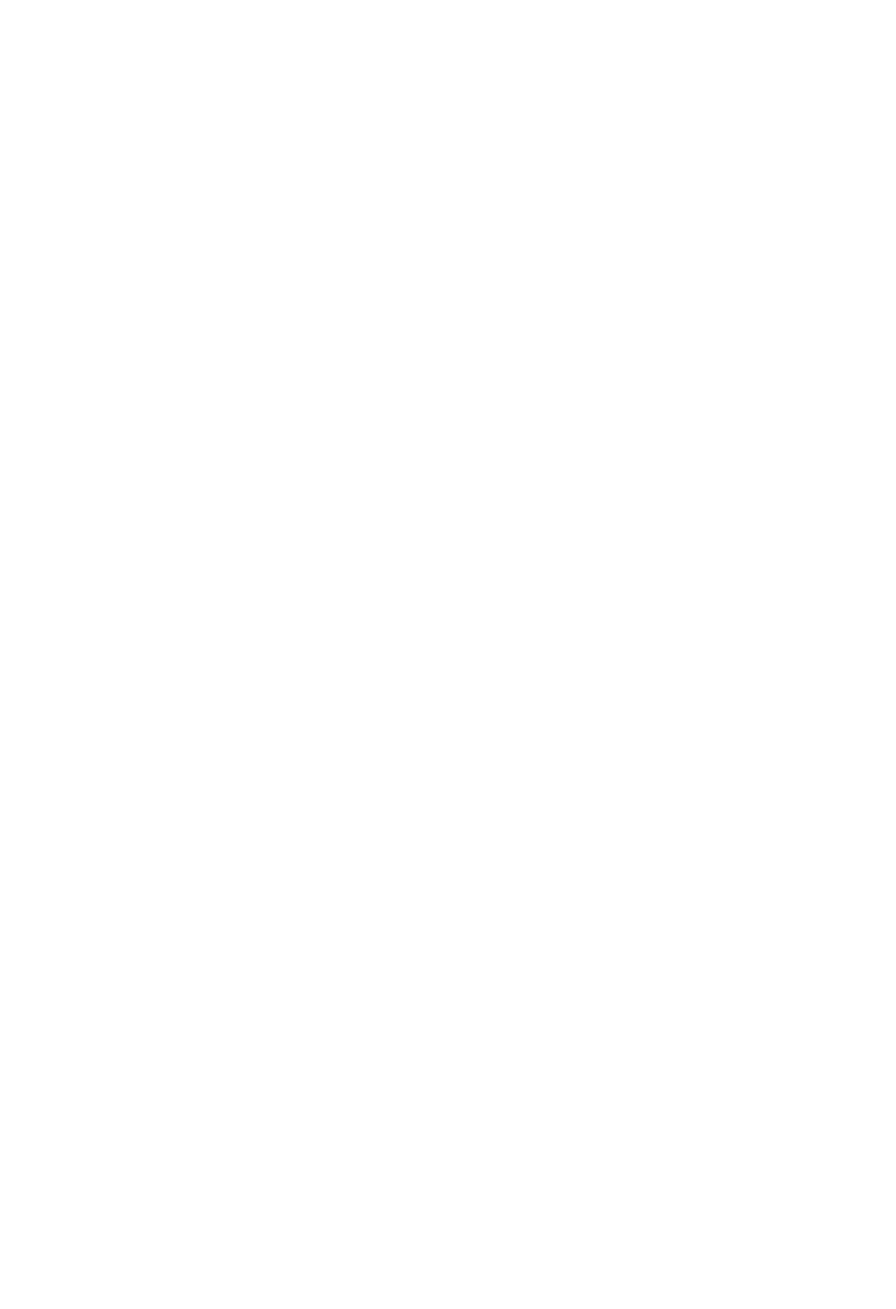
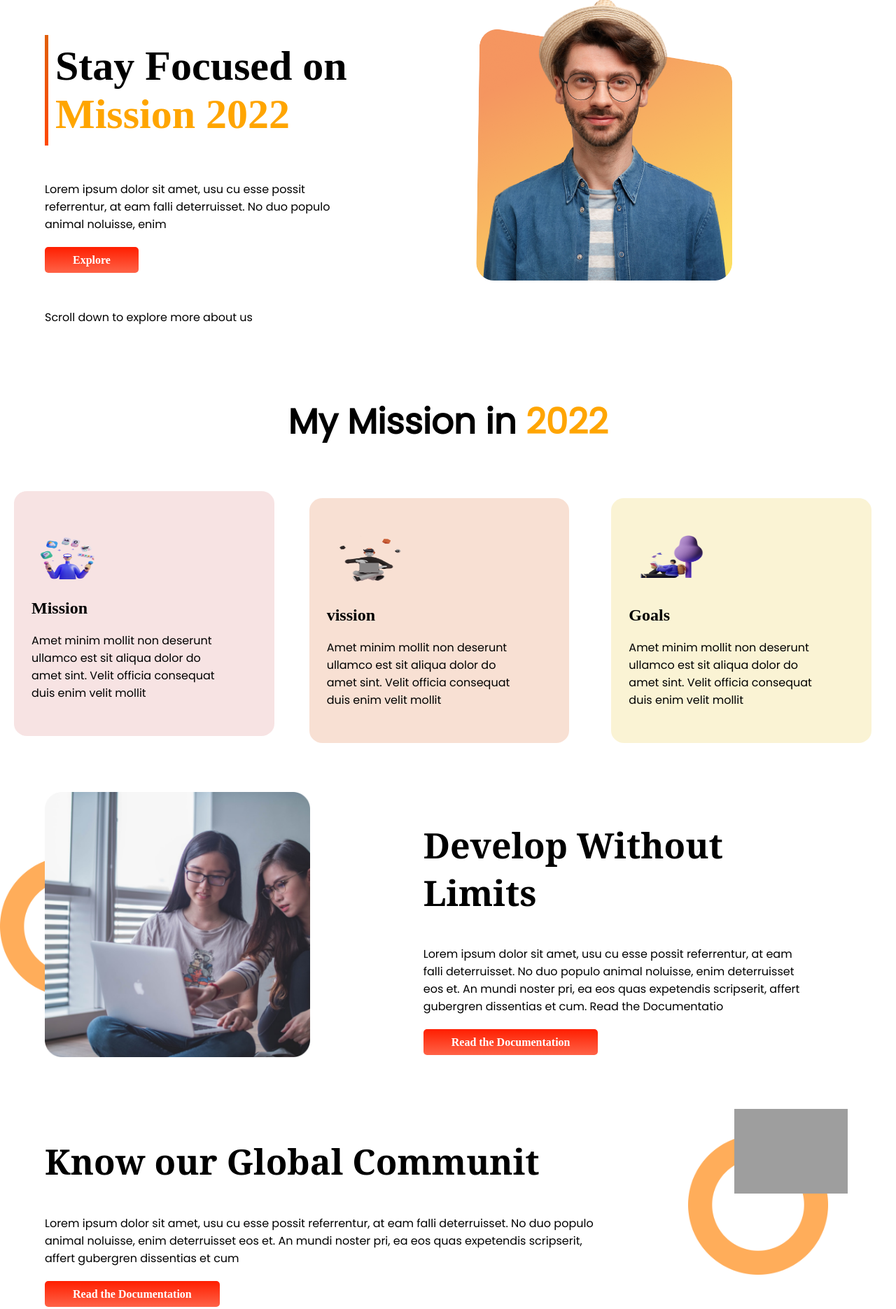
Before and after one commit to shadinraj20/web-port-1, a plain HTML site: page index.html in a window 1280 px wide. Shown: the top 1871 px of the page at 70% size. Before the commit the page ends 800 px from the top, so only its background shows below. Drawn offline with Linux system fonts and the light colour scheme; grey boxes are pictures that could not be loaded; a web font is replaced by a local one.

Commit message:
complite website

```diff
--- /dev/null
+++ b/css/style.css
@@ -0,0 +1,156 @@
+
+body{
+    font-family: 'Poppins', sans-serif;
+    font-family: 'Solway', serif;
+    margin:0;
+
+}
+P{
+    font-family: 'Poppins', sans-serif;
+    margin-right: 20%;
+    margin-bottom: 30px;
+}
+
+.flaxibal-ariea{
+    display: flex;
+    padding-left: 5%;
+    margin-bottom: 70px;
+
+}
+.top-ariea{
+    width: 50%;
+    margin-right:5%;
+
+
+}
+.top-item{
+    font-size:60px;
+    font-weight: 600;
+    border-left: 5px solid;
+    border-image: linear-gradient(rgb(224, 95, 9), rgb(255, 72, 0));
+    border-image-slice: 1;
+    padding: 10px;
+    margin-bottom: 50px;
+}
+.orange{
+    color:orange
+}
+
+img{
+    width: 70%;
+    margin-right: 30px;
+}
+.btn-link{
+    text-decoration: none;
+    padding: 10px 40px;
+    border-radius: 5px;
+    font-weight: 700;
+    background-image: linear-gradient(rgb(255, 30, 0),tomato);
+    color: white ;
+
+}
+
+.p1{
+    margin-top: 60px;
+}
+
+.my-mission{
+    text-align: center;
+    font-size: 50px;
+    font-weight:bold;
+    font-family: 'Poppins', sans-serif;
+}
+.orange{
+    color: orange;
+}
+.missain-ariea{
+    display: flex;
+    margin-bottom: 40px;
+    margin-right: 5px;
+
+}
+.icon{
+    width: 120px;
+    height: 80px;
+    padding-top: 50px;
+}
+
+.missain-item{
+    font-family: 'Solway', serif;
+    width:  28%;
+    height: 350px;
+    background-color: rgba(226, 159, 159, 0.295);
+    border-radius: 5%;
+    padding-left: 25px;
+    margin: 20px;
+}
+
+.missain-item-2{
+    width: 28%;
+    height: 350px;
+    background-color: rgba(231, 151, 105, 0.295);
+    border-radius: 5%;
+    padding-left: 25px;
+    margin: 30px;
+}
+
+.missain-item-3{
+    width: 28%;
+    height: 350px;
+    background-color: rgba(236, 213, 109, 0.295);
+    border-radius: 5%;
+    padding-left: 25px;
+    margin: 30px;
+}
+
+.shape{
+   background-image: url(../images/shapes/shape-1.png);
+   background-repeat: no-repeat;
+   background-position: left;
+   background-size: 200px;
+
+}
+
+.shape-1{
+    background-image: url(../images/shapes/shape-1.png);
+    background-repeat: no-repeat;
+    background-position:right;
+    background-size: 200px;
+    background-position-x: 91%;
+
+
+ }
+ .stay-save{
+    margin-top: 100px;
+ }
+
+ .heading{
+    font-family: Cambria, Cochin, Georgia, Times, 'Times New Roman', serif;
+    font-weight:bold;
+    font-size: 50px;
+    margin-right: 20%;
+
+ }
+
+ .shape-3{
+    background-image: url(../images/shapes/shape-2.png);
+    background-repeat: no-repeat;
+    background-size: 100px;
+    background-position: initial;
+ }
+
+ footer{
+    padding-top: 30px;
+    text-align: center;
+    background-color: black;
+    color: white;
+    width: 100%;
+    height: 150px;
+ }
+
+ .red{
+    color:brown;
+ }
+ .p2{
+    padding-left:175px;
+ }
--- a/index.html
+++ b/index.html
@@ -5,8 +5,102 @@
     <meta http-equiv="X-UA-Compatible" content="IE=edge">
     <meta name="viewport" content="width=device-width, initial-scale=1.0">
     <title>web-portfolio-1</title>
+    <link rel="preconnect" href="https://fonts.googleapis.com"><link rel="preconnect" href="https://fonts.gstatic.com" crossorigin><link href="https://fonts.googleapis.com/css2?family=Poppins&family=Solway:wght@500&display=swap" rel="stylesheet">
+    <link rel="stylesheet" href="css/style.css">
 </head>
 <body>
+    <section class="flaxibal-ariea">
+        <div class="top-ariea">
+            <h1 class="top-item">Stay Focused on <span class="orange">Mission 2022</span></h1>
+            <p>Lorem ipsum dolor sit amet, usu cu esse possit
+                referrentur, at eam falli deterruisset. No duo populo
+                animal noluisse, enim</p>
+                <a class="btn-link" href="#">Explore</a>
+                <P class="p1">Scroll down to explore more about us</P>
+        </div>
+        <div class="top-ariea">
+            <img src="images/person/person-1.png">
+        </div>
+    </section>
 
+     <section>
+         <h1 class="my-mission">My Mission in <span class="orange">2022</span></h1>
+            <div class="missain-ariea">
+            <div class="missain-item">
+                 <img class="icon" src="images/illustrators/illustrator-1.png">
+                 <h1>Mission</h1>
+                 <p>Amet minim mollit non deserunt
+                    ullamco est sit aliqua dolor do amet
+                    sint. Velit officia consequat duis enim
+                    velit mollit</p>
+            </div>
+            <div class="missain-item-2">
+                <img class="icon" src="images/illustrators/illustrator-2.png">
+                <h1>vission</h1>
+                 <p>Amet minim mollit non deserunt
+                    ullamco est sit aliqua dolor do amet
+                    sint. Velit officia consequat duis enim
+                    velit mollit</p>
+            </div>
+            <div class="missain-item-3">
+                <img class="icon" src="images/illustrators/illustrator-3.png">
+                <h1>Goals</h1>
+                 <p>Amet minim mollit non deserunt
+                    ullamco est sit aliqua dolor do amet
+                    sint. Velit officia consequat duis enim
+                    velit mollit</p>
+            </div>
+        </div>
+     </section>
+     <section class="flaxibal-ariea shape">
+        <div>
+           <img src="images/pictures/coding.png">
+        </div>
+        <div>
+             <h1 class="heading">Develop Without Limits</h1>
+             <p>Lorem ipsum dolor sit amet, usu cu esse possit referrentur, at eam falli
+                deterruisset. No duo populo animal noluisse, enim deterruisset eos et. An
+                mundi noster pri, ea eos quas expetendis scripserit, affert gubergren
+                dissentias et cum.
+                Read the Documentatio</p>
+                <a class="btn-link" href="#">Read the Documentation</a>
+        </div>
+     </section>
+
+    <section  class="flaxibal-ariea shape-1">
+            <div>
+                <h1 class="heading">Know our Global Communit</h1>
+                <p>Lorem ipsum dolor sit amet, usu cu esse possit referrentur, at eam
+                    falli deterruisset. No duo populo animal noluisse, enim deterruisset
+                    eos et. An mundi noster pri, ea eos quas expetendis scripserit, affert
+                    gubergren dissentias et cum</p>
+                    <a class="btn-link" href="#">Read the Documentation</a>
+            </div>
+            <div>
+                <img src="images/pictures/project.png">
+            </div>
+    </section>
+    <section>
+        <h1 class="my-mission">Build <span class="orange">Corona Application</span></h1>
+           <div class="flaxibal-ariea ">
+           <div class="shape-3 shape-4">
+                <img src="images/pictures/app.png">
+
+           </div>
+           <div class="stay-save">
+               <h1 class="heading">Stay safe with <span class="orange">GoCorona</span></h1>
+                <p>Amet minim mollit non deserunt
+                   ullamco est sit aliqua dolor do amet
+                   sint. Velit officia consequat duis enim
+                   velit mollit</p>
+                   <a class="btn-link" href="#">App Fetures</a>
+           </div>
+
+       </div>
+    </section>
+    <footer>
+        <h1>Mission<span class="red">2022</span> </h1>
+        <p class="p2">Hard work, Perseverance, and Determination for 2022</p>
+    </footer>
 </body>
 </html>
```
Also changed, not shown: style.css (deleted).
